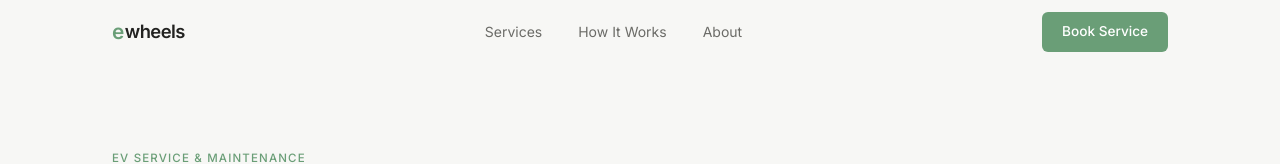
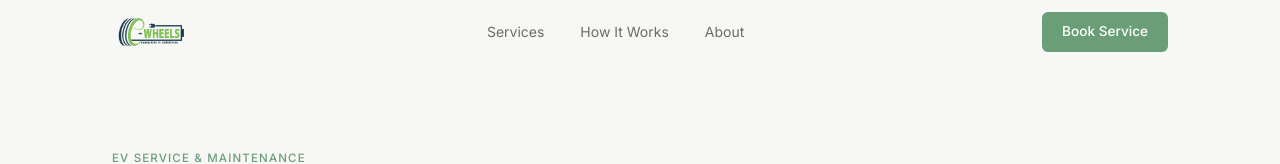
Before and after one commit to ilan2004/ewheels-website, a React (Vite) app: page / in a window 1280 px wide. Shown: the top 164 px of the page. Built offline with nearby package versions, Linux system fonts and the light colour scheme; no server answers.

Commit message:
feat: replace text logo with splash.png across the website

```diff
--- a/index.html
+++ b/index.html
@@ -2,7 +2,7 @@
 <html lang="en">
   <head>
     <meta charset="UTF-8" />
-    <link rel="icon" type="image/svg+xml" href="/favicon.svg" />
+    <link rel="icon" type="image/png" href="/splash.png" />
     <meta name="viewport" content="width=device-width, initial-scale=1.0" />
     <meta name="description" content="Ewheels — Professional electric vehicle servicing, battery diagnostics, and charging solutions. Trusted EV maintenance, done simply." />
     <title>Ewheels — Electric Vehicle Service</title>
--- a/src/components/Footer.css
+++ b/src/components/Footer.css
@@ -15,12 +15,8 @@
 
 /* Brand */
 .footer__logo {
-  font-size: 1.15rem;
-  font-weight: 600;
-  letter-spacing: -0.03em;
   display: inline-flex;
   align-items: center;
-  gap: 1px;
   margin-bottom: 0.9rem;
 }
 .footer__brand p {
--- a/src/components/Footer.jsx
+++ b/src/components/Footer.jsx
@@ -22,7 +22,7 @@ export default function Footer() {
           {/* Brand */}
           <div className="footer__brand">
             <a href="#" className="navbar__logo footer__logo">
-              <span className="navbar__logo-mark">e</span>wheels
+              <img src="/splash.png" alt="Ewheels Logo" className="navbar__logo-img" />
             </a>
             <p>Specialist electric vehicle servicing<br />you can actually trust.</p>
           </div>
--- a/src/components/Navbar.css
+++ b/src/components/Navbar.css
@@ -23,18 +23,8 @@
 }
 
 .navbar__logo {
-  font-size: 1.15rem;
-  font-weight: 600;
-  letter-spacing: -0.03em;
-  color: var(--text-primary);
   display: flex;
   align-items: center;
-  gap: 1px;
-}
-.navbar__logo-mark {
-  color: var(--green);
-  font-size: 1.3rem;
-  font-weight: 700;
 }
 
 .navbar__links {
--- a/src/components/Navbar.jsx
+++ b/src/components/Navbar.jsx
@@ -16,7 +16,7 @@ export default function Navbar() {
       <div className="container navbar__inner">
         {/* Logo */}
         <a href="#" className="navbar__logo">
-          <span className="navbar__logo-mark">e</span>wheels
+          <img src="/splash.png" alt="Ewheels Logo" className="navbar__logo-img" />
         </a>
 
         {/* Desktop nav */}
--- a/src/index.css
+++ b/src/index.css
@@ -159,6 +159,14 @@ section { padding: 7rem 0; }
   margin-bottom: 1.25rem;
 }
 
+/* ─── Logo ───────────────────────────────────────── */
+.navbar__logo-img {
+  height: 32px;
+  width: auto;
+  object-fit: contain;
+  display: block;
+}
+
 /* ─── Scroll fade-in animation ───────────────────── */
 .fade-in {
   opacity: 0;
```
Also changed, not shown: public/splash.png (added).
